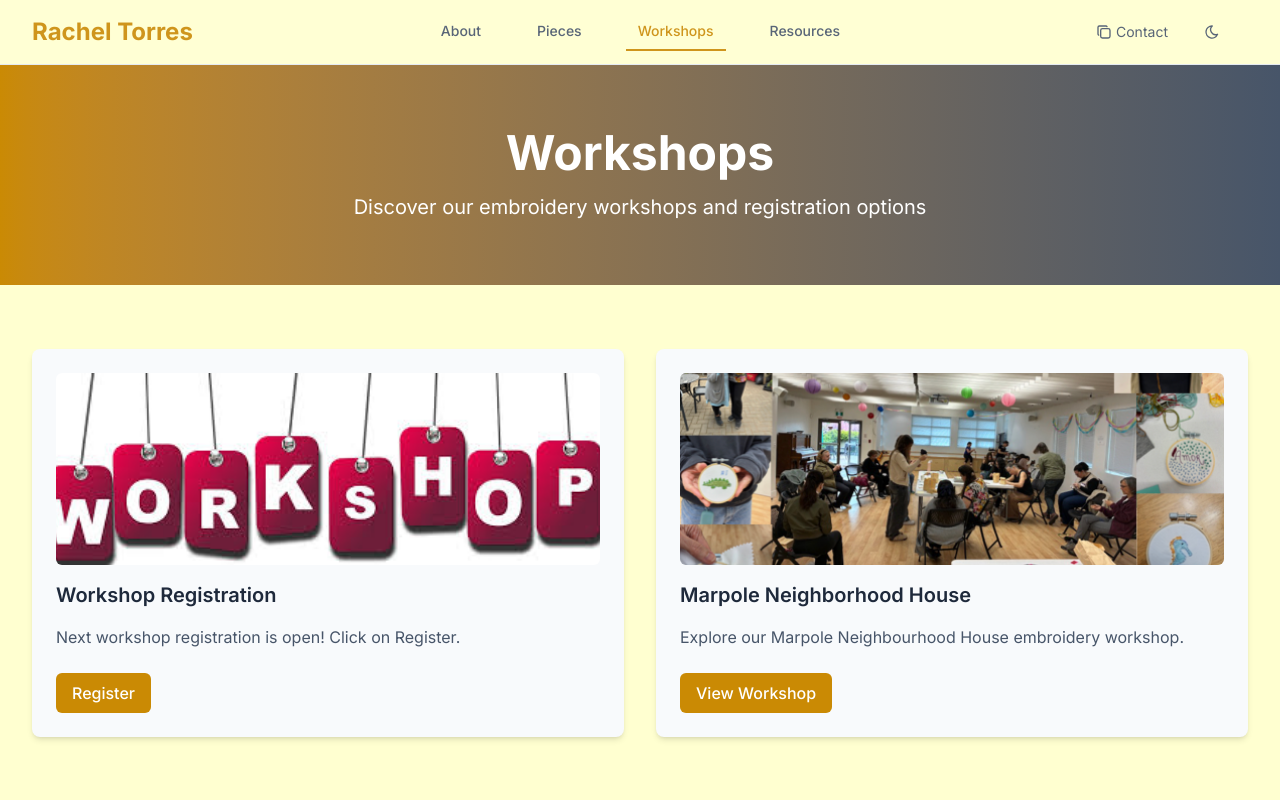
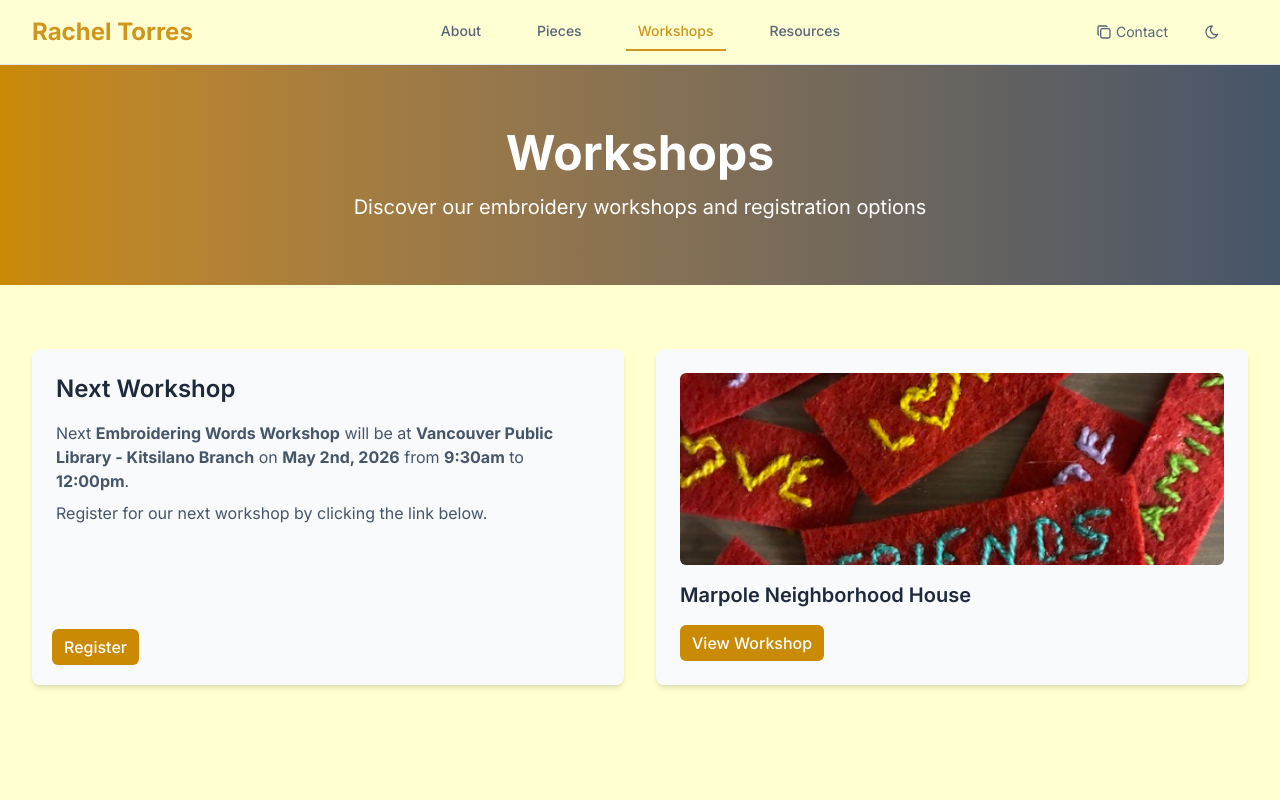
Before and after one commit to pepcmarques/embroidery, a Next.js app in the folder apps/frontend/: page /workshops in a window 1280 px wide. Shown: the top 800 px of the page. Built offline with nearby package versions, Linux system fonts and the light colour scheme.

Commit message:
workshop as requested

```diff
--- a/apps/frontend/src/app/workshops/page.tsx
+++ b/apps/frontend/src/app/workshops/page.tsx
@@ -23,8 +23,11 @@ export default function WorkshopsPage() {
           {workshopsData.workshops.map((workshop, index) => (
             <div
               key={workshop.id || index}
-              className="bg-embroidery-background rounded-lg shadow-md p-6 hover:shadow-lg transition-shadow"
+              className={`bg-embroidery-background rounded-lg shadow-md p-6 hover:shadow-lg transition-shadow ${
+                workshop.image ? 'h-auto' : 'min-h-64 relative'
+              }`}
             >
+              {workshop.image && (
                 <div className="mb-4">
                   <Image
                     src={workshop.image}
@@ -34,19 +37,40 @@ export default function WorkshopsPage() {
                     className="w-full h-48 object-cover rounded-md"
                   />
                 </div>
-              <h3 className="text-xl font-semibold text-embroidery-neutral mb-4">
+              )}
+              <h3
+                className={`font-semibold text-embroidery-neutral mb-4 ${
+                  workshop.image ? 'text-xl' : 'text-2xl'
+                }`}
+              >
                 {workshop.name}
               </h3>
-              <p className="text-embroidery-secondary mb-6">
-                {workshop.message}
-              </p>
+              <div
+                className={`text-embroidery-secondary ${
+                  workshop.image ? 'mb-4' : 'mb-4'
+                }`}
+              >
+                {Array.isArray(workshop.message)
+                  ? workshop.message.map((line, idx) => (
+                      <div key={idx} className="mb-2">
+                        {line.includes('<') ? (
+                          <span dangerouslySetInnerHTML={{ __html: line }} />
+                        ) : (
+                          line
+                        )}
+                      </div>
+                    ))
+                  : workshop.message}
+              </div>
               <Link
                 href={
                   workshop.type === 'registration'
                     ? '/workshops/registration'
                     : '/workshops/mnh'
                 }
-                className="inline-block bg-embroidery-primary text-white px-4 py-2 rounded-md font-medium hover:bg-embroidery-primary/90 transition-colors"
+                className={`inline-block bg-embroidery-primary text-white px-3 py-1.5 rounded-md font-medium hover:bg-embroidery-primary/90 transition-colors ${
+                  workshop.image ? '' : 'absolute bottom-5 left-5'
+                }`}
               >
                 {workshop.type === 'registration'
                   ? 'Register'
--- a/apps/frontend/src/data/workshops.json
+++ b/apps/frontend/src/data/workshops.json
@@ -1,18 +1,21 @@
 {
   "workshops": [
     {
+      "id": 0,
       "type": "registration",
-      "name": "Workshop Registration",
-      "image": "/images/workshop.jpeg",
-      "message": "Next workshop registration is open! Click on Register.",
+      "name": "Next Workshop",
+      "message": [
+        "Next <b>Embroidering Words Workshop</b> will be at <b>Vancouver Public Library - Kitsilano Branch</b> on <b>May 2nd, 2026</b> from <b>9:30am</b> to <b>12:00pm</b>.",
+        "Register for our next workshop by clicking the link below."
+      ],
       "url": "https://forms.gle/4Nc4nywtkcSHdVTDA"
     },
     {
       "id": 1,
       "type": "workshop",
       "name": "Marpole Neighborhood House",
-      "image": "/images/workshops/mnh/IMG_5001.png",
-      "message": "Explore our Marpole Neighbourhood House embroidery workshop.",
+      "image": "/images/workshops/mnh/IMG_5056.jpg",
+      "message": "",
       "data": "mnh/mhn.json"
     }
   ]
```
Lines whose indentation alone changed are shown as unchanged.
